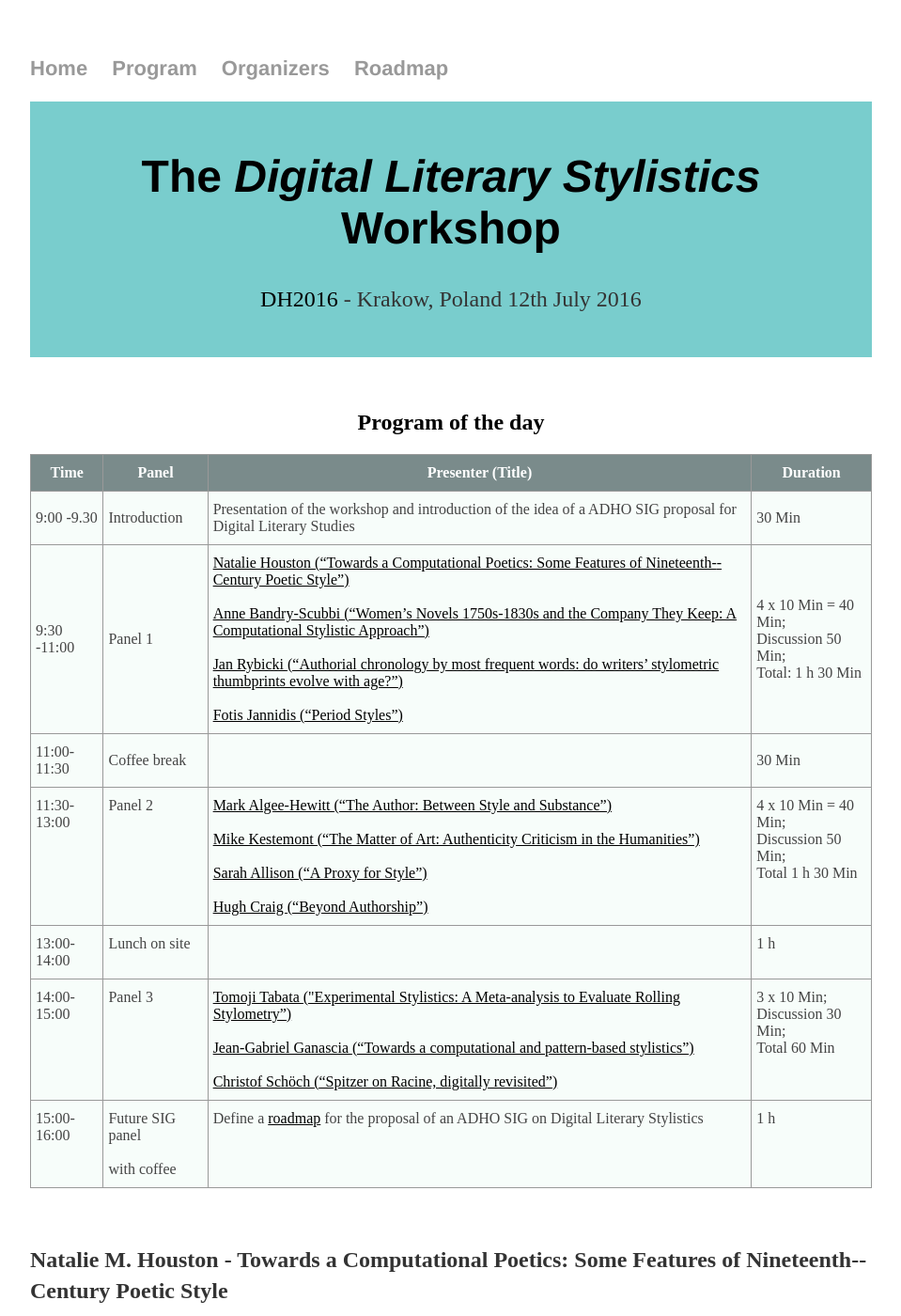
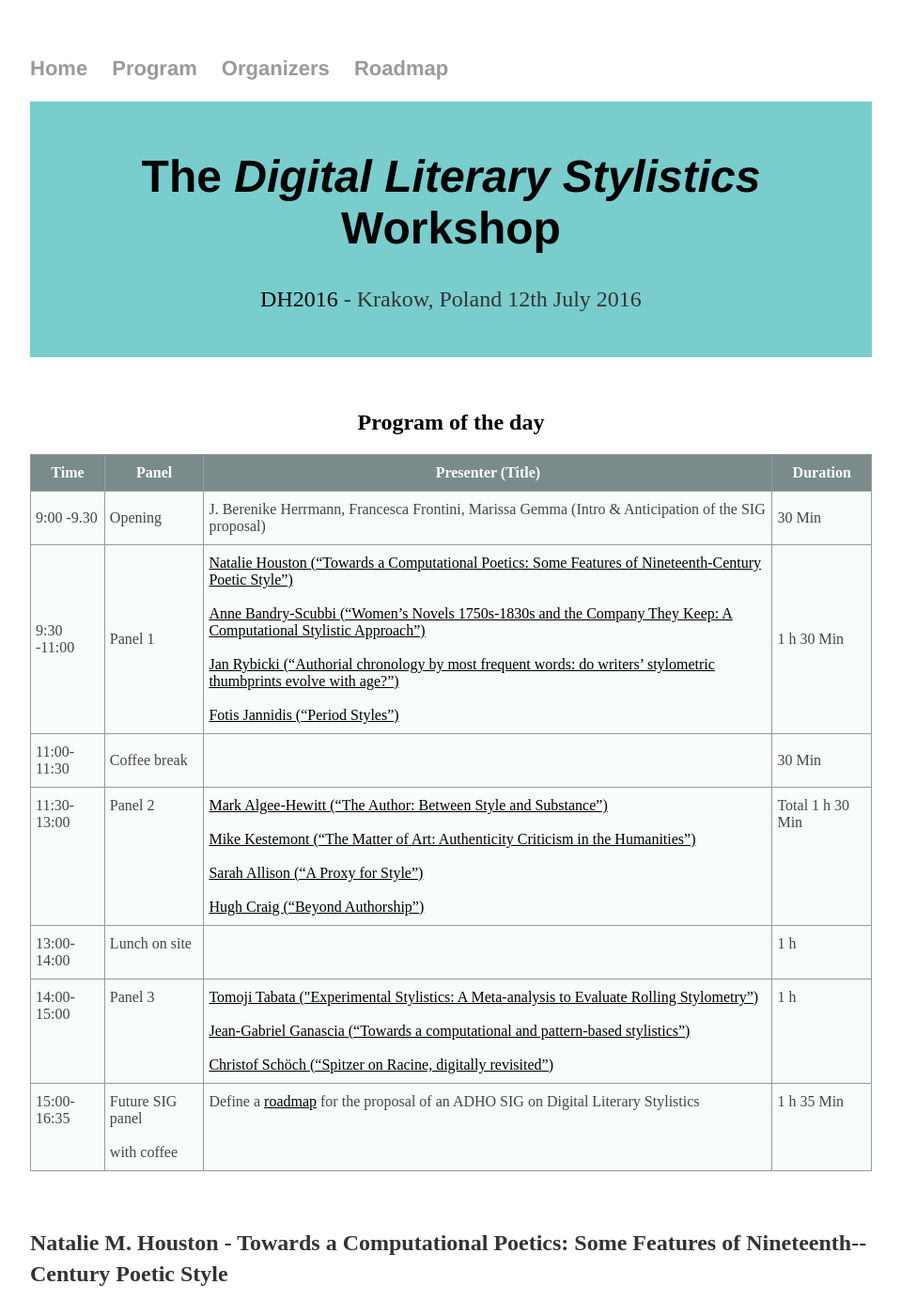
Before and after one commit to DigitalLiteraryStylistic/-DigitalLiteraryStylistic.github.io, a Jekyll site: the page built from program.html, in a window 1280 px wide and 1400 px high. Shown: the whole window at 94% size, without its empty margins (160-1119 px from the left). Built offline with Jekyll 4.4.1, drawn with Linux system fonts in a browser that asks for light colours.

Commit message:
Update program.html

```diff
--- a/program.html
+++ b/program.html
@@ -25,15 +25,15 @@ title: Digital Literary Stylistics Workshop - Co-located with DH2016
   </tr>
   <tr>
     <td class="tg-031e">9:00 -9.30</td>
-    <td class="tg-031e">Introduction</td>
-    <td class="tg-031e">Presentation of the workshop and introduction of the idea of a ADHO SIG proposal for Digital Literary Studies</td>
+    <td class="tg-031e">Opening</td>
+    <td class="tg-031e">J. Berenike Herrmann, Francesca Frontini, Marissa Gemma (Intro & Anticipation of the SIG proposal)</td>
     <td class="tg-031e">30 Min</td>
   </tr>
   <tr>
     <td class="tg-031e">9:30 -11:00</td>
     <td class="tg-031e">Panel 1</td>
     <td class="tg-031e"><a class="tg" href="#houston">Natalie Houston (“Towards a Computational Poetics: Some Features of Nineteenth-­Century Poetic Style”)</a><br><br><a class="tg" href="#bandry">Anne Bandry-Scubbi (“Women’s Novels 1750s-1830s and the Company They Keep: A Computational Stylistic Approach”)</a></a><br><br><a class="tg" href="#rybicki">Jan Rybicki (“Authorial chronology by most frequent words: do writers’ stylometric thumbprints evolve with age?”)</a><br><br><a class="tg" href="#iannidis">Fotis Jannidis (“Period Styles”)</a></td>
-    <td class="tg-031e">4 x 10 Min = 40 Min; <br>Discussion 50 Min; <br>Total: 1 h 30 Min </td>
+    <td class="tg-031e">1 h 30 Min </td>
   </tr>
   <tr>
     <td class="tg-031e">11:00-11:30</td>
@@ -45,7 +45,7 @@ title: Digital Literary Stylistics Workshop - Co-located with DH2016
     <td class="tg-yw4l">11:30-13:00</td>
     <td class="tg-yw4l">Panel 2</td>
     <td class="tg-yw4l"><a class="tg" href="#algee">Mark Algee-Hewitt (“The Author: Between Style and Substance”)</a><br><br><a class="tg" href="#kestermont">Mike Kestemont (“The Matter of Art: Authenticity Criticism in the Humanities”)</a><br><br><a class="tg" href="#allison">Sarah Allison (“A Proxy for Style”)</a><br><br><a class="tg" href="#craig">Hugh Craig (“Beyond Authorship”)</a></td>
-    <td class="tg-yw4l">4 x 10 Min = 40 Min;<br>Discussion 50 Min;<br>Total 1 h 30 Min</td>
+    <td class="tg-yw4l">Total 1 h 30 Min</td>
   </tr>
   <tr>
     <td class="tg-yw4l">13:00-14:00</td>
@@ -57,13 +57,13 @@ title: Digital Literary Stylistics Workshop - Co-located with DH2016
     <td class="tg-yw4l">14:00-15:00</td>
     <td class="tg-yw4l">Panel 3</td>
     <td class="tg-yw4l"><a class="tg" href="#tabata">Tomoji Tabata ("Experimental Stylistics: A Meta-analysis to Evaluate Rolling Stylometry”)</a><br><br><a class="tg" href="#ganascia">Jean-Gabriel Ganascia (“Towards a computational and pattern-based stylistics”)</a><br><br><a class="tg" href="#schoch">Christof Schöch (“Spitzer on Racine, digitally revisited”)</a></td>
-    <td class="tg-yw4l">3 x 10 Min;<br>Discussion 30 Min;<br>Total 60 Min</td>
+    <td class="tg-yw4l">1 h</td>
   </tr>
   <tr>
-    <td class="tg-yw4l">15:00-16:00</td>
+    <td class="tg-yw4l">15:00-16:35</td>
     <td class="tg-yw4l">Future SIG panel <br><br>with coffee</td>
     <td class="tg-yw4l">Define a <a class="tg" href="roadmap">roadmap</a> for the proposal of an ADHO SIG on Digital Literary Stylistics</td>
-    <td class="tg-yw4l">1 h</td>
+    <td class="tg-yw4l">1 h 35 Min</td>
   </tr>
 </table>
 
```
